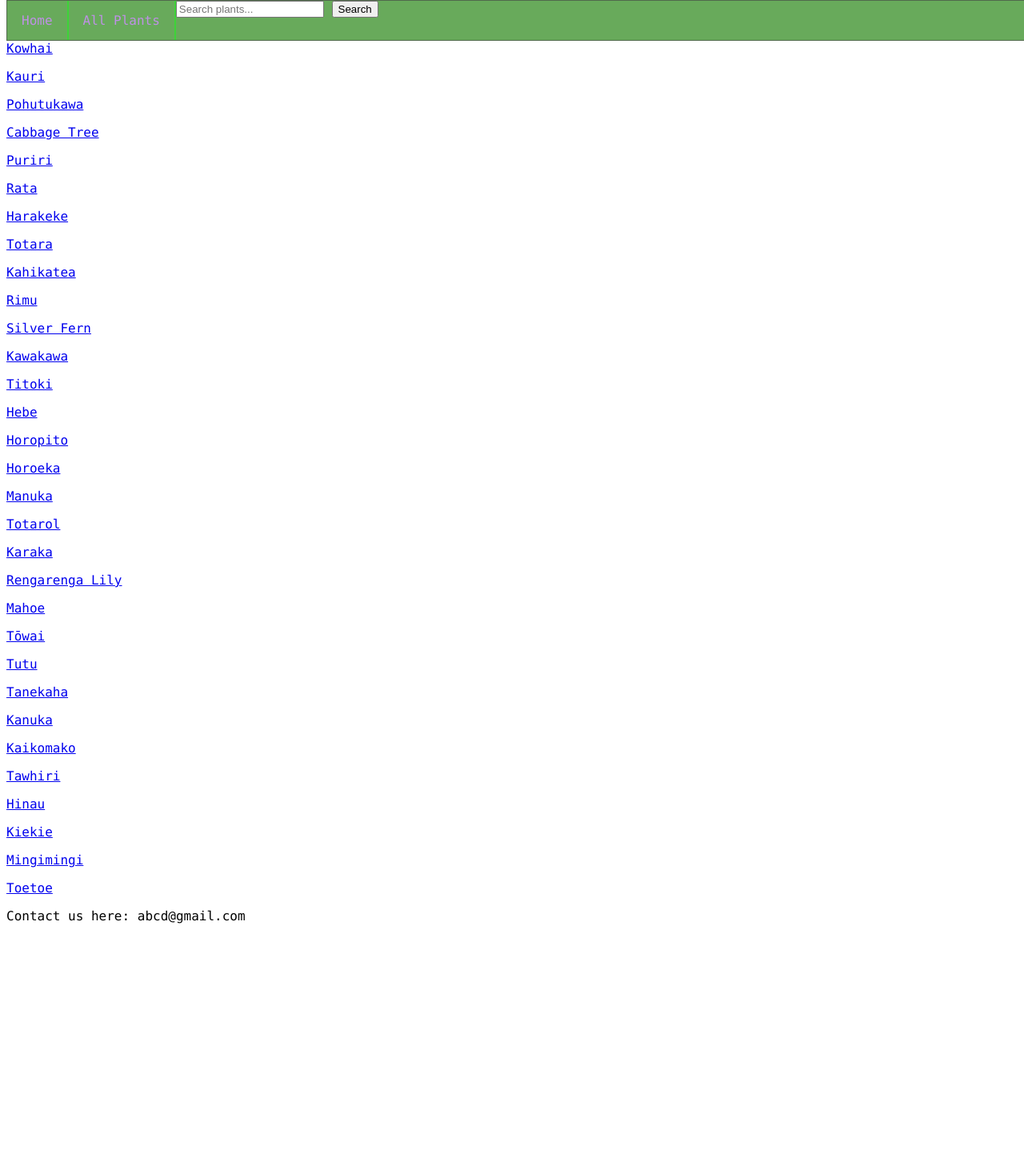
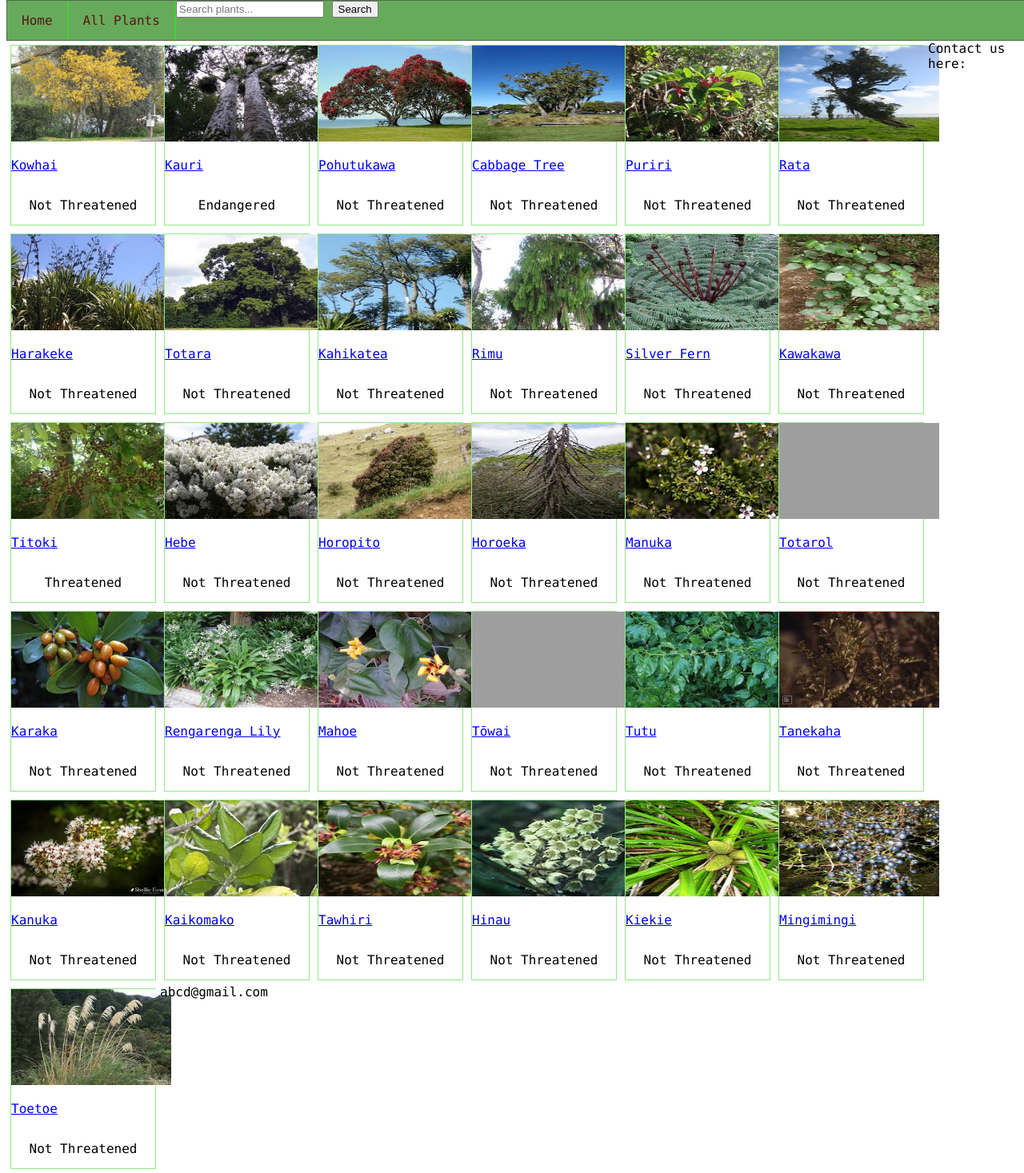
Before and after one commit to akhilasharma17/plant, a Flask app: page /all_plant in a window 1280 px wide. Shown: the whole page at 80% size. Before the commit the page ends 1155 px from the top, so only its background shows below. Run offline with Flask 3, Linux system fonts and the light colour scheme; data comes from the database, SQL or seed files in the repository; both versions use the stored data as it was before the commit; grey boxes are pictures that could not be loaded.

Commit message:
wrote initial css for image gallery in all plant page

```diff
--- a/routes.py
+++ b/routes.py
@@ -1,4 +1,4 @@
-from flask import Flask, render_template
+from flask import Flask, render_template, abort, request
 import sqlite3
 
 app = Flask(__name__)
@@ -26,17 +26,41 @@ def all_plant():
 def plant(id):
     connect = sqlite3.connect('plant.db')
     cursor = connect.cursor()
-    cursor.execute("SELECT * FROM Plant WHERE id=?", (id,))
-    plant = cursor.fetchone()
-    # planting instruction
+    # get planting instructions information
     cursor.execute("SELECT * FROM Planting_instruction WHERE id=?;", (id,))
     instruction = cursor.fetchone()
-    connect.close()
-    if '<int:id' == 'NULL':
-        return render_template('404.html')
+    cursor.execute("SELECT * FROM Plant WHERE id=?;", (id,))
+    plant = cursor.fetchone()
+    cursor.execute("SELECT * FROM PlantRegion WHERE regionid=?;", (id,))
+    plantregion = cursor.fetchone()
+    cursor.execute("SELECT * FROM Regionlist WHERE id=?;", (id,))
+    regionlist = cursor.fetchall()
+    if not id:
+        abort(404)
+    # else return plant page
     else:
         return render_template('plant.html', plant=plant,
-                               planting_instruction=instruction)
+                               planting_instruction=instruction,
+                               plantregion=plantregion,
+                               regionlist=regionlist)
+
+
+@app.route('/search', methods=['GET', 'POST'])
+def search():
+    search_term = request.args.get('search_term', '')
+    connect = sqlite3.connect('plant.db')
+    cursor = connect.cursor()
+    # get search from Plant table
+    result = cursor.execute("SELECT * FROM Plant WHERE name LIKE ?;",
+                            (f"%{search_term}%", )).fetchall()
+    connect.close()
+    return render_template("search.html", result=result,
+                           search_term=search_term)
+
+
+@app.errorhandler(404)
+def page_not_found(error):
+    return render_template("404.html"), 404
 
 
 # about/contact information page
@@ -45,16 +69,5 @@ def contactpage():
     return render_template("contact.html")
 
 
-'''
-# triangles
-@app.route('/triangle/<int:size>')
-def triangle_pattern(size):
-    triangle = ""
-    for i in range(size):
-        triangle += (i+1)*'*' + "<br>"
-    return (triangle)
-'''
-
-
 if __name__ == "__main__":
     app.run(debug=True)
--- a/static/style.css
+++ b/static/style.css
@@ -6,7 +6,7 @@ body {
 }
 
 h1 {
-	font-family: "Courier New", "Times New Roman", monospace;
+	font-family: "Comfortaa, "Times New Roman", monospace;
 }
 
 /*style for navigation bar*/
@@ -21,7 +21,7 @@ li:last-child {
 
 li a {
 	display: block;
-	color: rgb(191, 144, 230);
+	color: rgb(83, 24, 24);
 	text-align: center;
 	padding: 15px 18px;
 	text-decoration: none;
@@ -51,13 +51,13 @@ li a:hover {
 /*style for all-plants page(image gallery)*/
 div.gallery {
 	margin: 5px;
-	border: 1px solid rgb(191, 144, 230);
+	border: 1px solid rgb(145, 233, 134);
 	float: left;
 	width: 180px;
 }
 
 div.gallery.hover {
-	border: 1px solid rgb(215, 196, 229)
+	border: 1px solid rgb(146, 223, 153)
 }
 
 div.gallery image {
--- a/templates/all_plant.html
+++ b/templates/all_plant.html
@@ -3,8 +3,12 @@
 {%block content%}
     <p>All plants...</p>
     {% for plant in plant %}
-    <p>
-      <a href='plant/{{plant[0]}}'>{{ plant[1] }}</a>
-    </p>
+    <div class="gallery">
+      <img src="/static/images/{{plant[1]}}.jpg"
+        alt="Image of {{plant[1]}}" width="200px" height="120px">
+        <p><a href='plant/{{plant[0]}}'>{{ plant[1] }}</p>
+      </a>
+      <div class="description">{{plant[2]}}</div>
+    </div>
   {% endfor %}
 {%endblock%}
--- a/templates/layout.html
+++ b/templates/layout.html
@@ -12,10 +12,12 @@
                     <li><a href="http://127.0.0.1:5000/">Home</a></li>
                     <li><a href="http://127.0.0.1:5000/all_plant">All Plants</a></li>
                         <!-- Search form -->
-                <form action="/search" method="GET">
-                    <input type="text" name="search_term" placeholder="Search plants...">
-                    <input type="submit" value="Search">
-                </form>
+                    <li>
+                        <form action="/search" method="GET">
+                            <input type="text" name="search_term" placeholder="Search plants...">
+                            <input type="submit" value="Search">
+                        </form>
+                    </li>
             </ul>
         </nav>
         <!--main(with jinja)-->
--- a/templates/plant.html
+++ b/templates/plant.html
@@ -15,4 +15,6 @@
         {{planting_instruction[4]}}m from other plants.</p>
     <p>Family: {{plant[3]}}</p>
     <p>Scientific name: {{plant[4]}}</p>
+    <p>Plant region: {{regionlist[0]}}</p>
+
 {%endblock%}
```
Also changed, not shown: plant.db.
